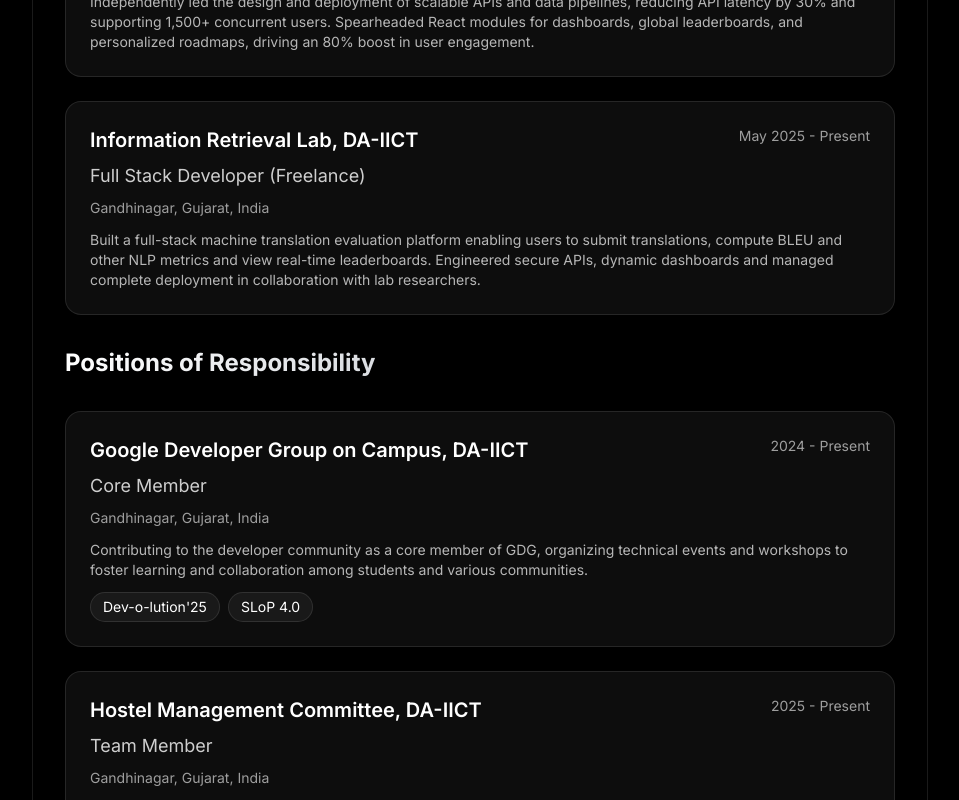
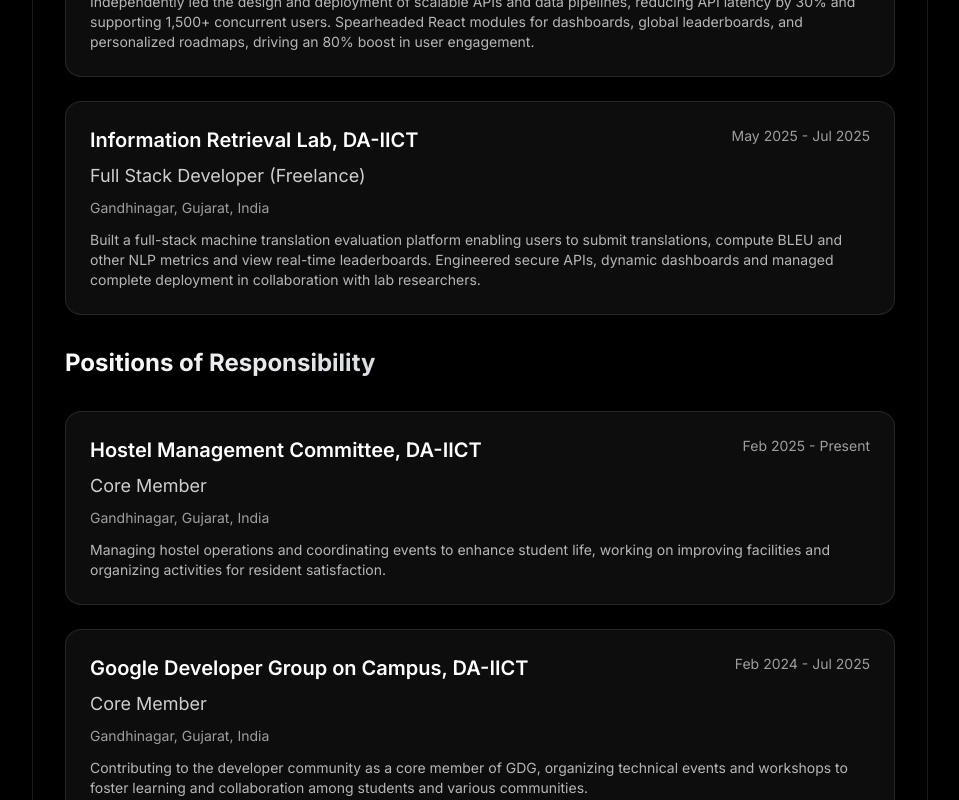
Before and after one commit to harshhh28/Portfolio, a Next.js app: page / in a window 1280 px wide. Shown: the part 2000-2800 px from the top of the page, without its empty margins (160-1119 px from the left). Built offline with nearby package versions, Linux system fonts and the light colour scheme.

Commit message:
feat(page): update positions in experience section with new role and corrected durations

```diff
--- a/src/app/page.tsx
+++ b/src/app/page.tsx
@@ -288,9 +288,19 @@ const EDUCATION = [
 const POSITIONS = [
   {
     title: "Core Member",
+    organization: "Hostel Management Committee, DA-IICT",
+    organizationUrl: null,
+    duration: "Feb 2025 - Present",
+    location: "Gandhinagar, Gujarat, India",
+    description:
+      "Managing hostel operations and coordinating events to enhance student life, working on improving facilities and organizing activities for resident satisfaction.",
+    events: null,
+  },
+  {
+    title: "Core Member",
     organization: "Google Developer Group on Campus, DA-IICT",
     organizationUrl: "https://dscdaiict.in/",
-    duration: "2024 - Present",
+    duration: "Feb 2024 - Jul 2025",
     location: "Gandhinagar, Gujarat, India",
     description:
       "Contributing to the developer community as a core member of GDG, organizing technical events and workshops to foster learning and collaboration among students and various communities.",
@@ -304,16 +314,6 @@ const POSITIONS = [
         url: "https://slop.dscdaiict.in",
       },
     ],
-  },
-  {
-    title: "Team Member",
-    organization: "Hostel Management Committee, DA-IICT",
-    organizationUrl: null,
-    duration: "2025 - Present",
-    location: "Gandhinagar, Gujarat, India",
-    description:
-      "Managing hostel operations and coordinating events to enhance student life, working on improving facilities and organizing activities for resident satisfaction.",
-    events: null,
   },
 ];
 
@@ -331,7 +331,7 @@ const EXPERIENCE = [
     title: "Full Stack Developer (Freelance)",
     organization: "Information Retrieval Lab, DA-IICT",
     organizationUrl: "https://irlab.daiict.ac.in",
-    duration: "May 2025 - Present",
+    duration: "May 2025 - Jul 2025",
     location: "Gandhinagar, Gujarat, India",
     description:
       "Built a full-stack machine translation evaluation platform enabling users to submit translations, compute BLEU and other NLP metrics and view real-time leaderboards. Engineered secure APIs, dynamic dashboards and managed complete deployment in collaboration with lab researchers.",
```
Also changed, not shown: 1 other file (tests, documents, lock files or other folders).
